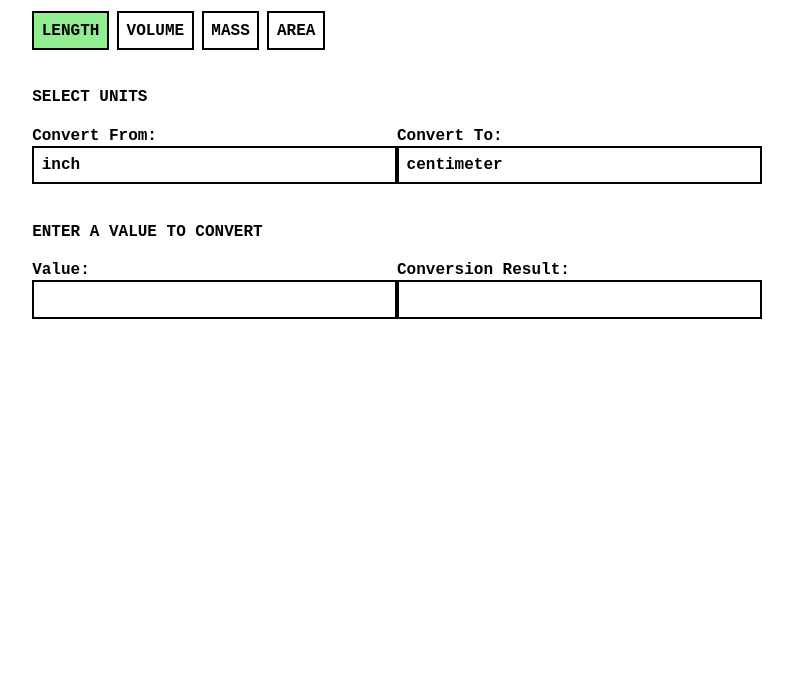
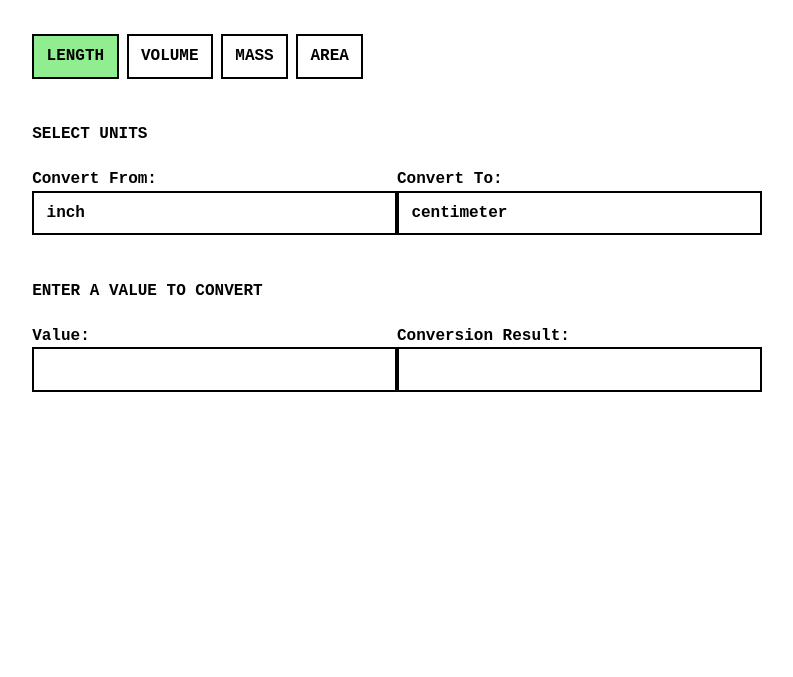
Before and after one commit to johnphilipking/unit-converter, a React app: page / in a window 1280 px wide. Shown: the part 123-800 px from the top of the page, without its empty margins (243-1036 px from the left). Built offline with nearby package versions, Linux system fonts and the light colour scheme; a web font is replaced by a local one.

Commit message:
fixed input bug that prevented backspacing to nothing; added aria-press attribute to type buttons; add a bit of padding and relative font sizing to monospace.css

```diff
--- a/src/components/TypeButton.js
+++ b/src/components/TypeButton.js
@@ -1,11 +1,11 @@
-
-
 const TypeButton = ({ type, clickHandler, typeButtonClass }) => {
   return (
     <button
+      type="button"
       data-value={type}
       onClick={clickHandler}
       className={typeButtonClass(type)}
+      aria-pressed={!typeButtonClass(type) ? "false" : "true"}
     >
       {type}
     </button>
--- a/src/components/Ui.js
+++ b/src/components/Ui.js
@@ -50,8 +50,10 @@ const Ui = () => {
   const handleAmountChange = (event) => {
     if (event.target.classList.contains("valueFrom")) {
       const val = event.target.value;
-      if (val !== "") {
-        setFromValue(val);
+      setFromValue(val);
+      if (val === ""){
+        setToValue(0);
+      } else {
         setToValue(
           roundNumber(calculateUnits(unitType, unitFrom, unitTo, val))
         );
--- a/src/css/monospace.css
+++ b/src/css/monospace.css
@@ -2,7 +2,7 @@
 
 :root {
   --font-family: "JetBrains Mono", monospace;
-  --line-height: 1.20rem;
+  --line-height: 1.4rem;
   --border-thickness: 2px;
   --text-color: #000;
   --text-color-alt: #666;
@@ -18,7 +18,7 @@
   font-weight: var(--font-weight-normal);
   font-style: normal;
   font-variant-numeric: tabular-nums lining-nums;
-  font-size: 16px;
+  font-size: 1rem;
 }
 
 @media (prefers-color-scheme: dark) {
@@ -296,7 +296,7 @@ input, button, textarea, select {
   border: var(--border-thickness) solid var(--text-color);
   padding:
     calc(var(--line-height) / 2 - var(--border-thickness))
-    calc(1ch - var(--border-thickness));
+    calc(1.5ch - var(--border-thickness));
   margin: 0;
   font: inherit;
   font-weight: inherit;
```
